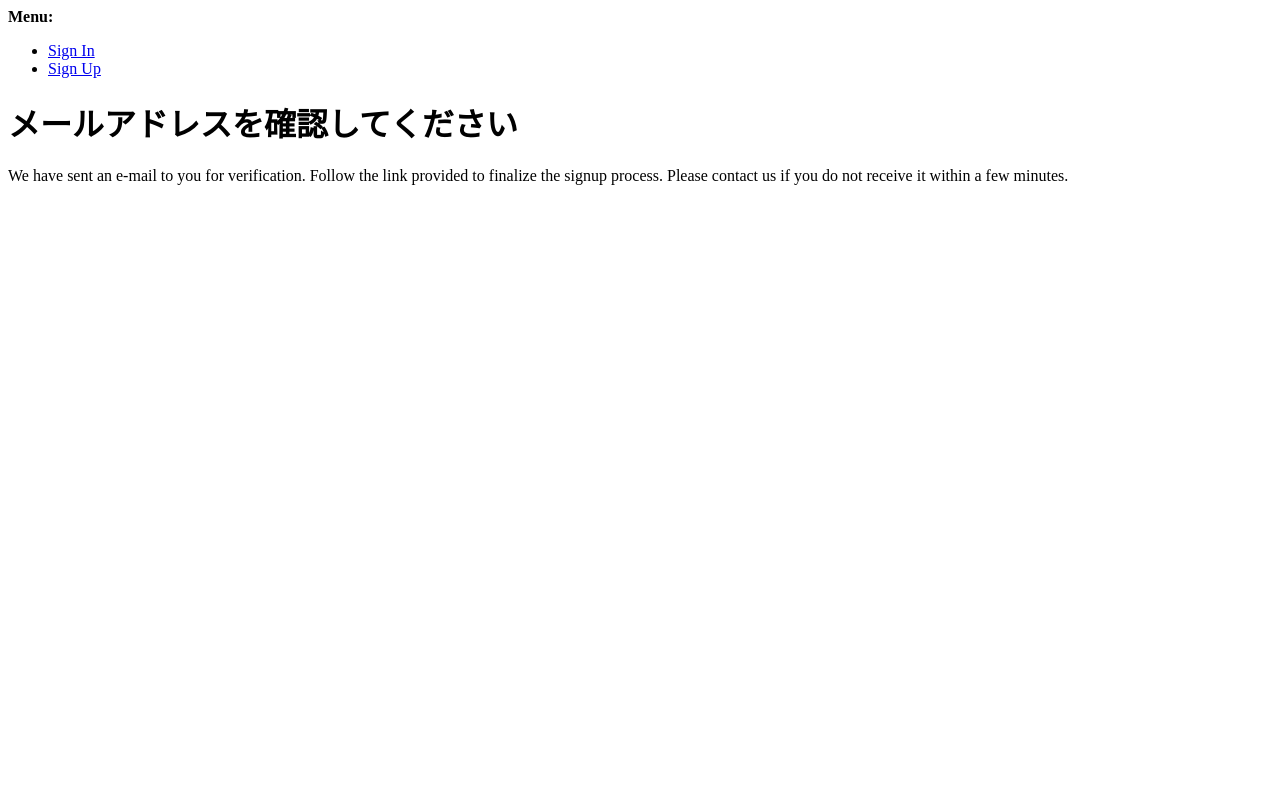
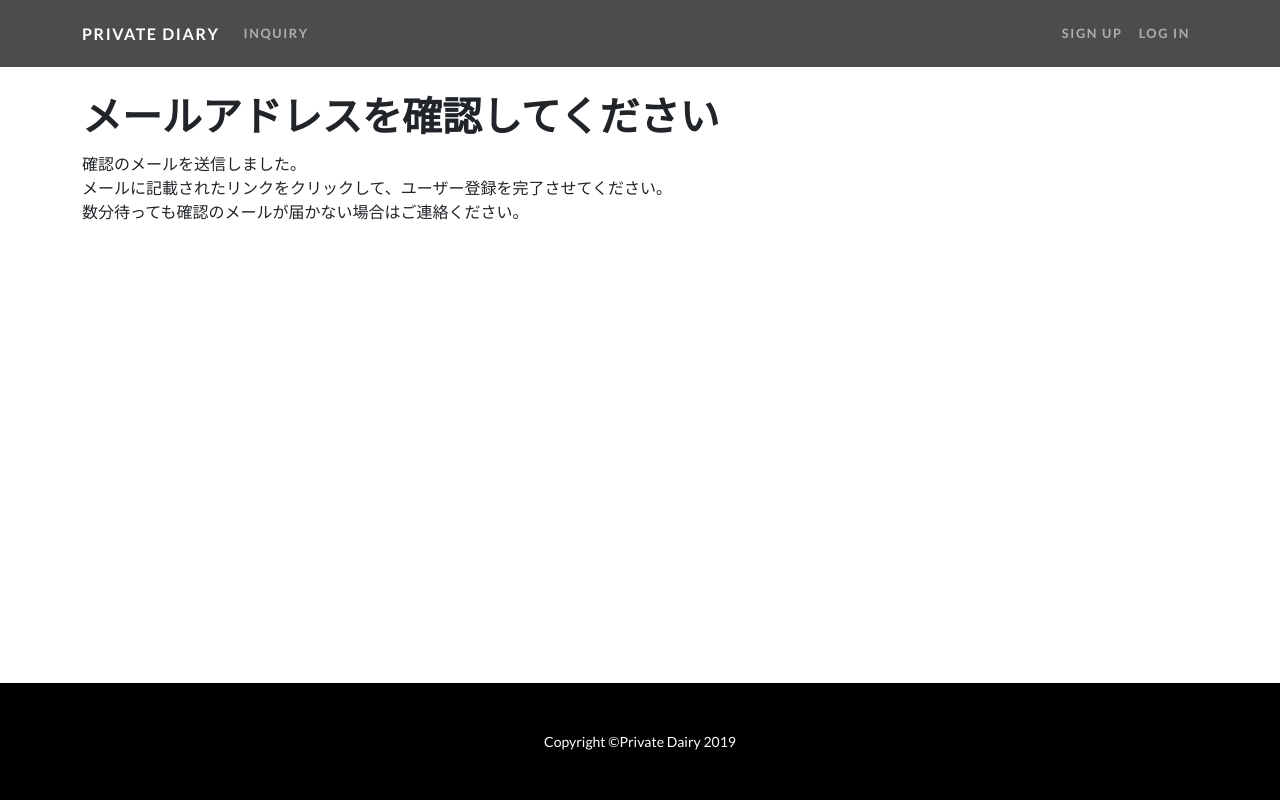
Before and after one commit to tamaki1121/private_diary, a Django app: a page that uses accounts/templates/account/verification_sent.html in a window 1280 px wide. Run offline with Django 3.2, Linux system fonts and the light colour scheme; some libraries are stand-ins or nearby versions.

Commit message:
make パスワードリセットお知らせ　ページなど

```diff
--- a/accounts/templates/account/verification_sent.html
+++ b/accounts/templates/account/verification_sent.html
@@ -1,12 +1,18 @@
-{% extends "account/base.html" %}
+{% extends "diary/base.html" %}
+{% block title %}メールアドレスを確認してください | Private Diary{% endblock %}
 
-{% load i18n %}
 
-{% block head_title %}{% trans "Verify Your E-mail Address" %}{% endblock %}
-
-{% block content %}
-    <h1>{% trans "Verify Your E-mail Address" %}</h1>
-
-    <p>{% blocktrans %}We have sent an e-mail to you for verification. Follow the link provided to finalize the signup process. Please contact us if you do not receive it within a few minutes.{% endblocktrans %}</p>
+{% block contents %}
+<div class="container">
+    <div class="row">
+        <div class="my-div-style">
+            <h1>メールアドレスを確認してください</h1>
+            {% if user.is_authenticated %}
+            {% include "account/snippets/already_logged_in.html" %}
+            {% endif %}
+            <p>確認のメールを送信しました。<br>メールに記載されたリンクをクリックして、ユーザー登録を完了させてください。<br>数分待っても確認のメールが届かない場合はご連絡ください。</p>
+        </div>
+    </div>
+</div>
 
 {% endblock %}
```
Also changed, not shown: accounts/templates/account/password_reset_from_key_done.html (+16 -6 lines).
